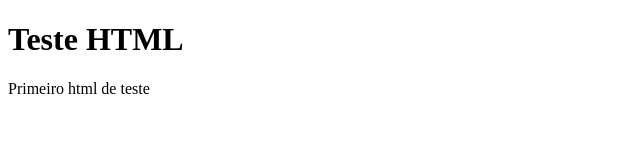
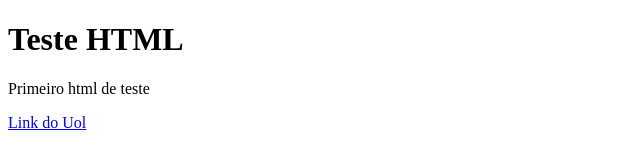
Before and after one commit to rafael-aluvei/teste, a plain HTML site: page index.html in a window 1280 px wide. Shown: the full height of the page, 0-640 px from the left. Drawn offline with Linux system fonts and the light colour scheme.

Commit message:
Adicionei um link

```diff
--- a/index.html
+++ b/index.html
@@ -9,5 +9,6 @@
 <body>
     <h1>Teste HTML</h1>
     <P>Primeiro html de teste</P>
+    <a href="http://www.uol.com.br">Link do Uol</a>
 </body>
 </html>
```
